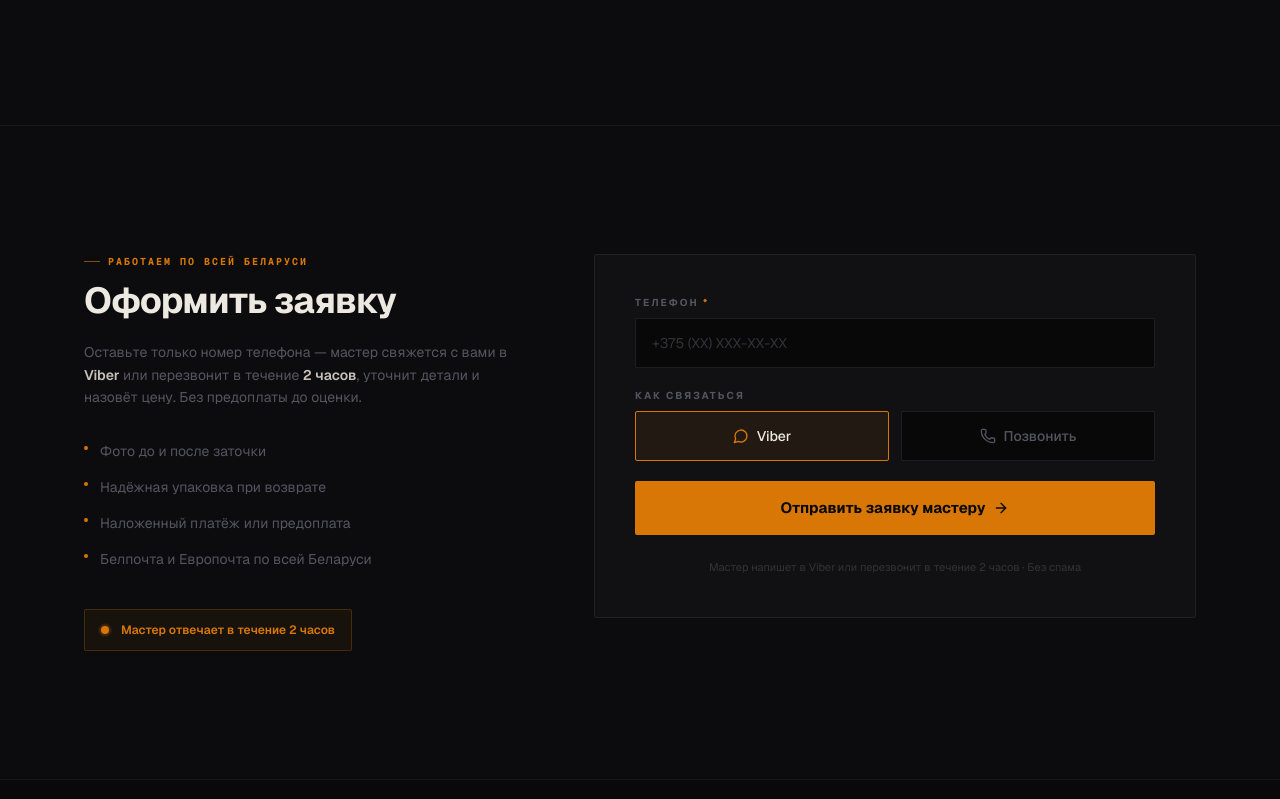
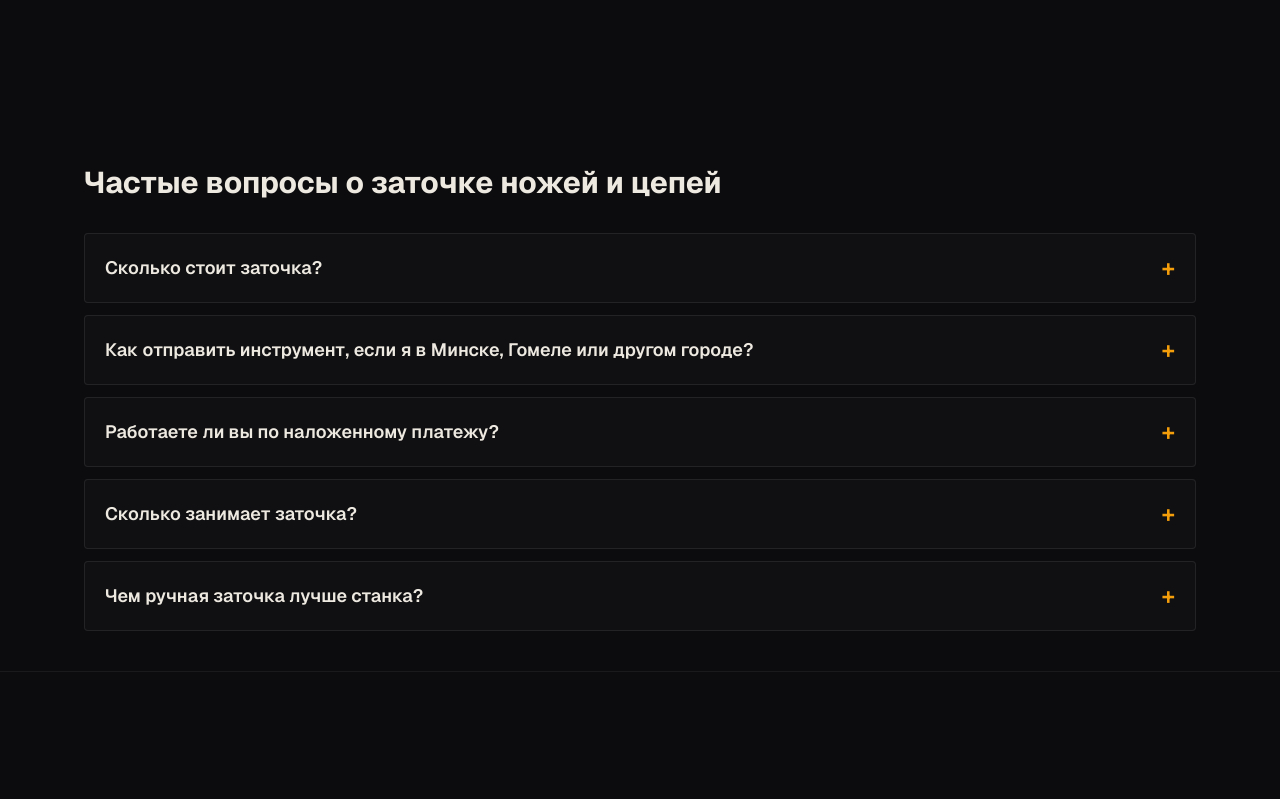
Before and after one commit to rahunak/krupki-master.by, a Next.js app: page / in a window 1280 px wide. Shown: the part 2500-3299 px from the top of the page. Built offline with nearby package versions, Linux system fonts and the light colour scheme.

Commit message:
feat: added FAQ

```diff
--- a/app/page.tsx
+++ b/app/page.tsx
@@ -3,6 +3,7 @@ import Hero from "@/components/sections/Hero";
 import HowItWorks from "@/components/sections/HowItWorks";
 import Pricing from "@/components/sections/Pricing";
 import OrderForm from "@/components/sections/OrderForm";
+import { FAQ } from "@/components/sections/FAQ";
 import Footer from "@/components/footer/Footer";
 import MobileCTA from "@/components/sections/MobileCTA";
 
@@ -35,6 +36,7 @@ export default function Home() {
 
         <HowItWorks />
         <Pricing />
+        <FAQ />
         <OrderForm />
       </main>
 
--- /dev/null
+++ b/components/sections/FAQ.tsx
@@ -0,0 +1,64 @@
+import { SITE_URL } from "@/data/contacts";
+
+const FAQS = [
+  {
+    q: "Сколько стоит заточка?",
+    a: "Кухонный нож — от 4 BYN, охотничий нож — от 12 BYN, цепь бензопилы — от 9 BYN, нож мясорубки — от 9 BYN, ножницы — от 5 BYN. Точная цена зависит от состояния инструмента и называется после осмотра.",
+  },
+  {
+    q: "Как отправить инструмент, если я в Минске, Гомеле или другом городе?",
+    a: "Отправьте инструмент Белпочтой на адрес мастерской (д. Прошика, ул. Молодёжная, 1). После заточки вернём инструмент тем же способом. Работаем по всей Беларуси.",
+  },
+  {
+    q: "Работаете ли вы по наложенному платежу?",
+    a: "Да, отправка Белпочтой возможна наложенным платежом — вы платите при получении, когда уже держите заточенный инструмент в руках.",
+  },
+  {
+    q: "Сколько занимает заточка?",
+    a: "Обычно 1–2 рабочих дня с момента получения инструмента. При отправке почтой добавьте срок доставки в обе стороны.",
+  },
+  {
+    q: "Чем ручная заточка лучше станка?",
+    a: "Каждый зуб и каждое лезвие обрабатываются вручную на профессиональных системах (Profil, TSPROF): сохраняется геометрия и угол factory-заточки, металл не перегревается и не теряет твёрдость.",
+  },
+];
+
+export function FAQ() {
+  const faqJsonLd = {
+    "@context": "https://schema.org",
+    "@type": "FAQPage",
+    mainEntity: FAQS.map((f) => ({
+      "@type": "Question",
+      name: f.q,
+      acceptedAnswer: { "@type": "Answer", text: f.a },
+    })),
+  };
+
+  return (
+    <section id="faq" className="py-10 px-5 max-w-6xl mx-auto">
+      <script
+        type="application/ld+json"
+        dangerouslySetInnerHTML={{ __html: JSON.stringify(faqJsonLd) }}
+      />
+      <h2 className="text-3xl font-bold mb-8">
+        Частые вопросы о заточке ножей и цепей
+      </h2>
+      <div className="space-y-3">
+        {FAQS.map((f) => (
+          <details
+            key={f.q}
+            className="group border border-white/[0.08] rounded-lg bg-white/[0.02] p-5"
+          >
+            <summary className="cursor-pointer text-lg font-semibold text-[#EDE8E0] marker:content-none flex justify-between items-center">
+              {f.q}
+              <span className="text-[#F59E0B] group-open:rotate-45 transition-transform text-2xl leading-none">
+                +
+              </span>
+            </summary>
+            <p className="mt-3 text-[#7A8494] leading-relaxed">{f.a}</p>
+          </details>
+        ))}
+      </div>
+    </section>
+  );
+}
```
